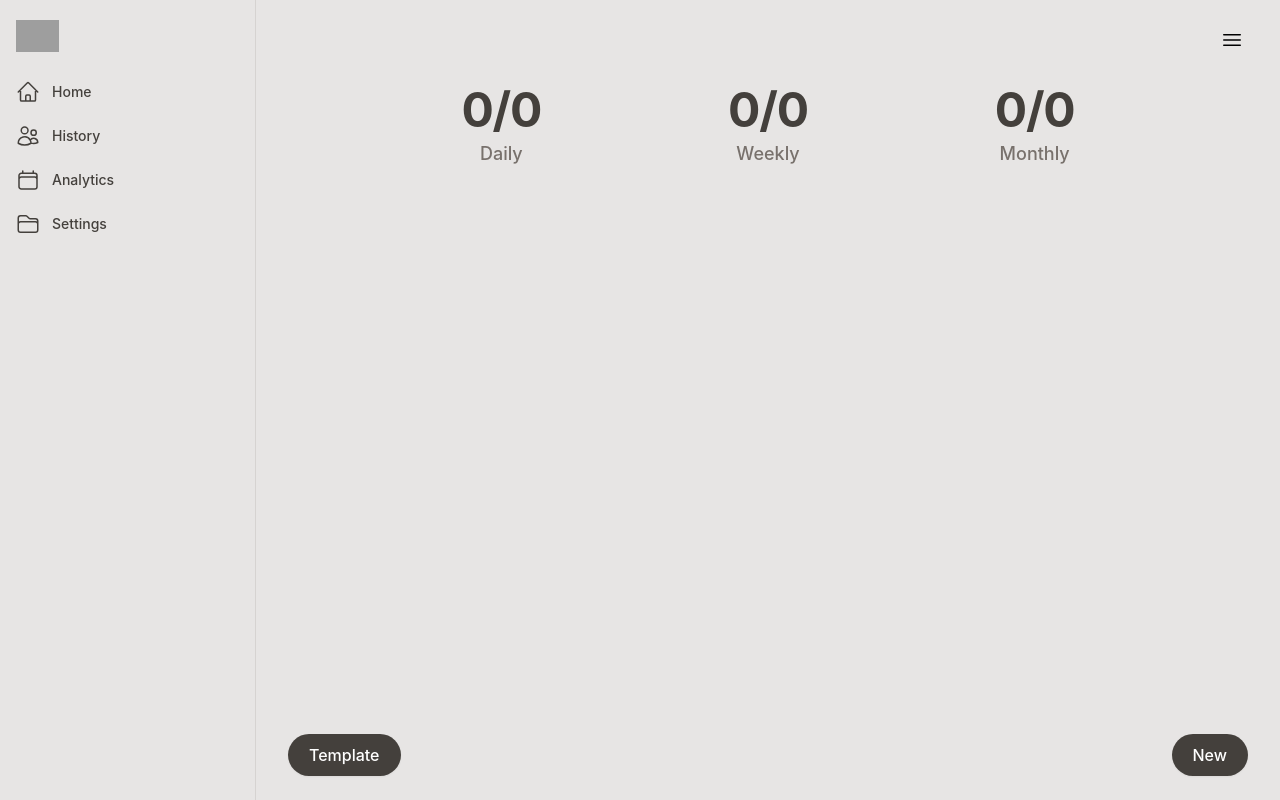
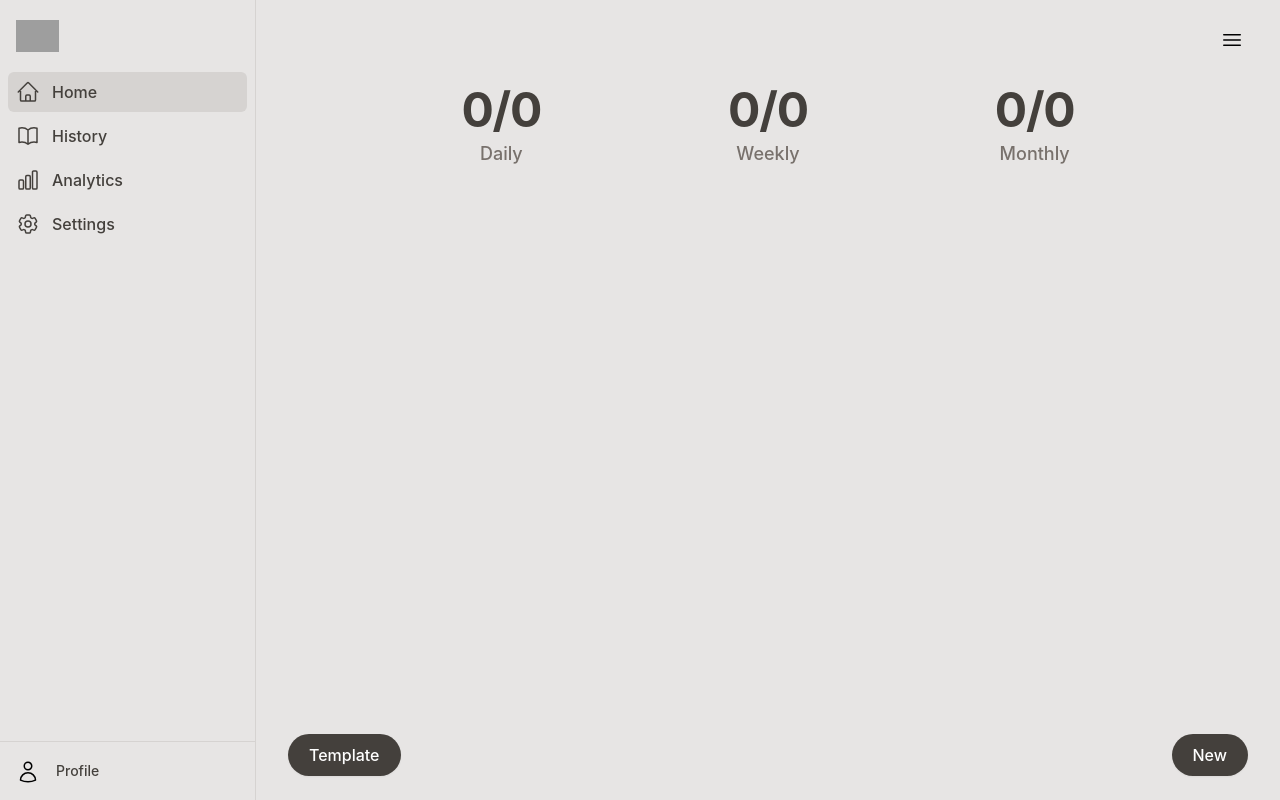
Before and after one commit to Tsuni/checkboxr, a React (Create React App) app in the folder web/: page / in a window 1280 px wide. Built offline with nearby package versions, Linux system fonts and the light colour scheme; grey boxes are pictures that could not be loaded.

Commit message:
active navlink

```diff
--- a/web/src/App.tsx
+++ b/web/src/App.tsx
@@ -2,13 +2,12 @@ import { Dialog, Transition } from '@headlessui/react';
 import { Fragment } from 'react';
 import './App.css';
 import {
-  CalendarIcon,
   ChartBarIcon,
-  FolderIcon,
+  Cog6ToothIcon,
   HomeIcon,
-  InboxIcon,
-  UsersIcon,
+  BookOpenIcon,
   XMarkIcon,
+  UserIcon,
 } from '@heroicons/react/24/outline'
 import { useTodoStore } from './helpers/store';
 import { NavLink, Outlet } from 'react-router-dom';
@@ -19,9 +18,9 @@ function classNames(...classes: any) {
 
 const navigation = [
   { name: 'Home', to: '/', icon: HomeIcon, current: true },
-  { name: 'History', to: 'history', icon: UsersIcon, current: false },
-  { name: 'Analytics', to: 'analytics', icon: CalendarIcon, current: false },
-  { name: 'Settings', to: 'settings', icon: FolderIcon, current: false },
+  { name: 'History', to: 'history', icon: BookOpenIcon, current: false },
+  { name: 'Analytics', to: 'analytics', icon: ChartBarIcon, current: false },
+  { name: 'Settings', to: 'settings', icon: Cog6ToothIcon, current: false },
 ]
 
 const App = () => {
@@ -87,7 +86,7 @@ const App = () => {
                         <NavLink
                           key={item.name}
                           to={item.to}
-                          className='text-stone-700 hover:bg-stone-300 hover:text-stone-700 group flex items-center px-2 py-2 text-base font-medium rounded-md'
+                          className={({isActive}) => `${isActive && 'bg-stone-300'} text-stone-700 hover:bg-stone-300 hover:text-stone-700 group flex items-center px-2 py-2 text-base font-medium rounded-md`}
                         >
                           <item.icon
                             className={classNames(
@@ -100,6 +99,18 @@ const App = () => {
                         </NavLink>
                       ))}
                     </nav>
+                  </div>
+                  <div className="flex flex-shrink-0 border-t border-stone-300 p-4">
+                    <a href="#" className="group block flex-shrink-0">
+                      <div className="flex items-center">
+                        <div>
+                          <UserIcon
+                            className="inline-block h-6 w-6 mr-4"
+                          />
+                        </div>
+                        <p className="text-sm font-medium text-stone-700">Profile</p>
+                      </div>
+                    </a>
                   </div>
                 </Dialog.Panel>
               </Transition.Child>
@@ -125,7 +136,7 @@ const App = () => {
                   <NavLink
                     key={item.name}
                     to={item.to}
-                    className='text-stone-700 hover:bg-gray-50 hover:text-stone-700 group flex items-center px-2 py-2 text-sm font-medium rounded-md'
+                    className={({isActive}) => `${isActive && 'bg-stone-300'} text-stone-700 hover:bg-stone-300 hover:text-stone-700 group flex items-center px-2 py-2 text-base font-medium rounded-md`}
                   >
                     <item.icon
                       className={classNames(
@@ -138,6 +149,18 @@ const App = () => {
                   </NavLink>
                 ))}
               </nav>
+            </div>
+            <div className="flex flex-shrink-0 border-t border-stone-300 p-4">
+              <a href="#" className="group block flex-shrink-0">
+                <div className="flex items-center">
+                  <div>
+                    <UserIcon
+                      className="inline-block h-6 w-6 mr-4"
+                    />
+                  </div>
+                  <p className="text-sm font-medium text-stone-700">Profile</p>
+                </div>
+              </a>
             </div>
           </div>
         </div>
```
